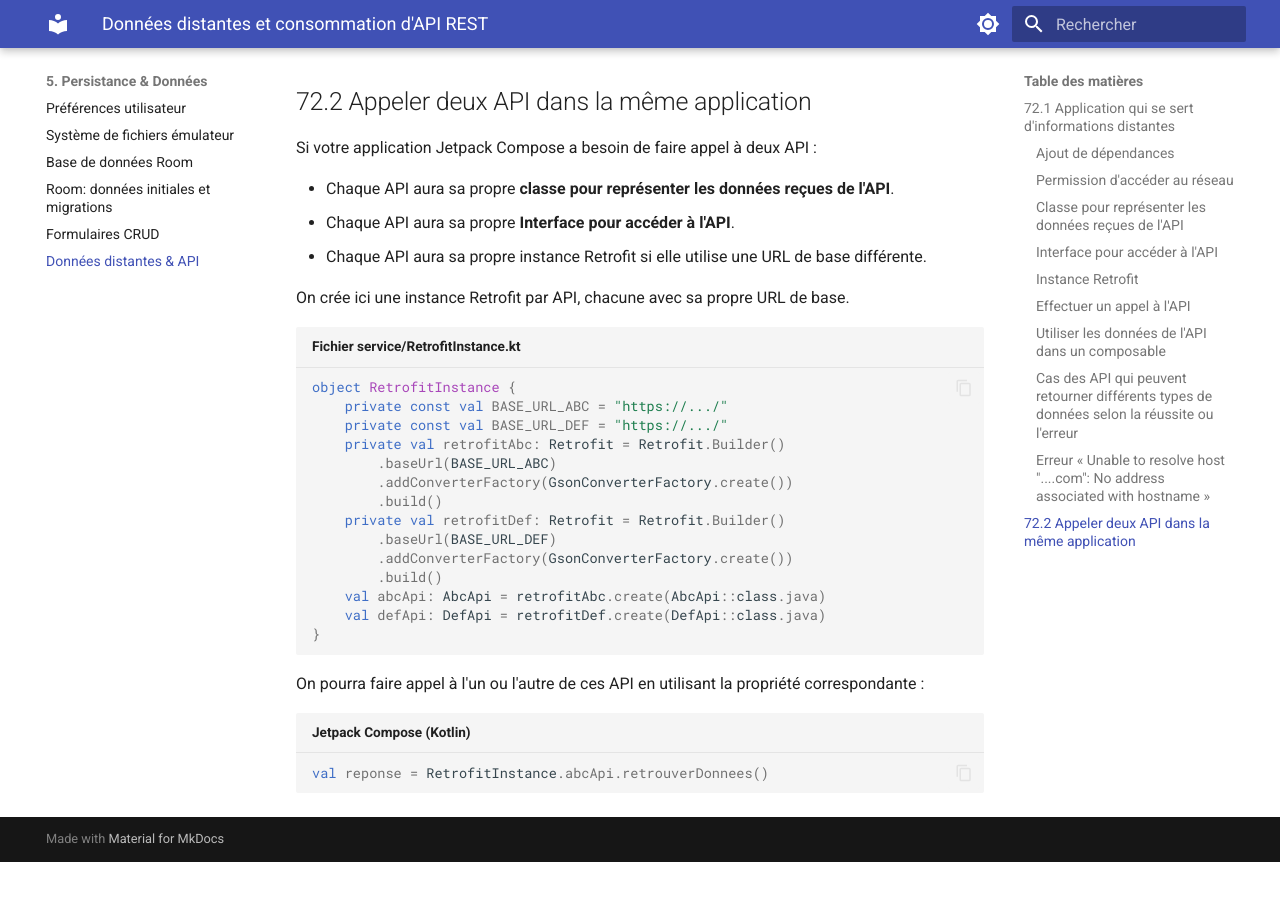
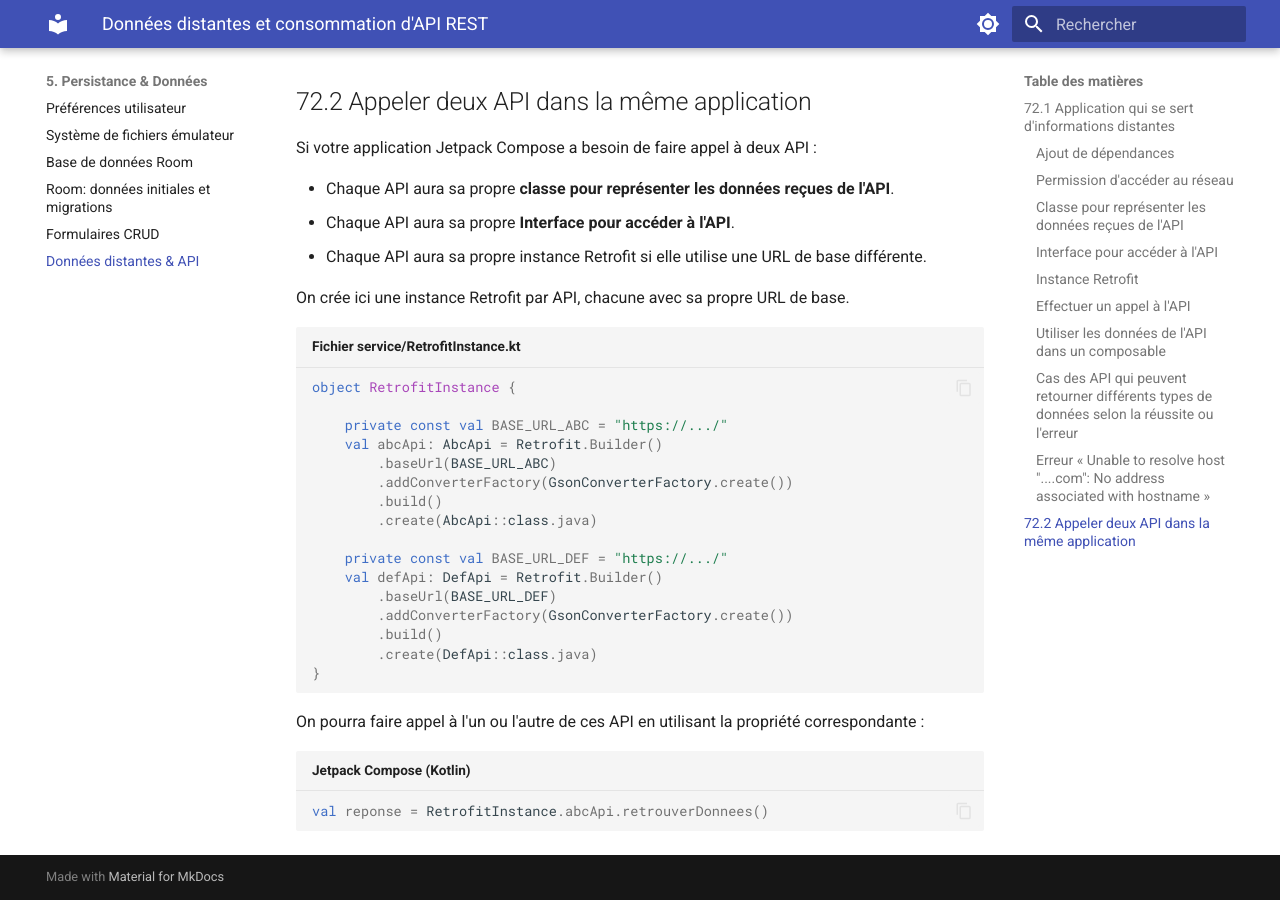
Before and after one commit to Apps-Mobiles-2-Victo/notes_de_cours, an MkDocs documentation site: the page built from docs/05-donnees-persistance/donnees-distantes-api.md, in a window 1280 px wide and 900 px high, scrolled down 9694 px. Built offline with MkDocs 1.6.1 and Material for MkDocs 9.7.7, drawn with Linux system fonts in a browser that asks for light colours; before the commit the page ends 10556 px from its top, so only the background shows below that.

Commit message:
Refactor Retrofit instance creation for improved clarity and consistency in API service definitions

````diff
--- a/docs/05-donnees-persistance/donnees-distantes-api.md
+++ b/docs/05-donnees-persistance/donnees-distantes-api.md
@@ -461,18 +461,20 @@
 
 ```kotlin title="Fichier service/RetrofitInstance.kt"
 object RetrofitInstance {
+
     private const val BASE_URL_ABC = "https://.../"
-    private const val BASE_URL_DEF = "https://.../"
-    private val retrofitAbc: Retrofit = Retrofit.Builder()
+    val abcApi: AbcApi = Retrofit.Builder()
         .baseUrl(BASE_URL_ABC)
         .addConverterFactory(GsonConverterFactory.create())
         .build()
-    private val retrofitDef: Retrofit = Retrofit.Builder()
+        .create(AbcApi::class.java)
+
+    private const val BASE_URL_DEF = "https://.../"
+    val defApi: DefApi = Retrofit.Builder()
         .baseUrl(BASE_URL_DEF)
         .addConverterFactory(GsonConverterFactory.create())
         .build()
-    val abcApi: AbcApi = retrofitAbc.create(AbcApi::class.java)
-    val defApi: DefApi = retrofitDef.create(DefApi::class.java)
+        .create(DefApi::class.java)
 }
 ```
 
````
